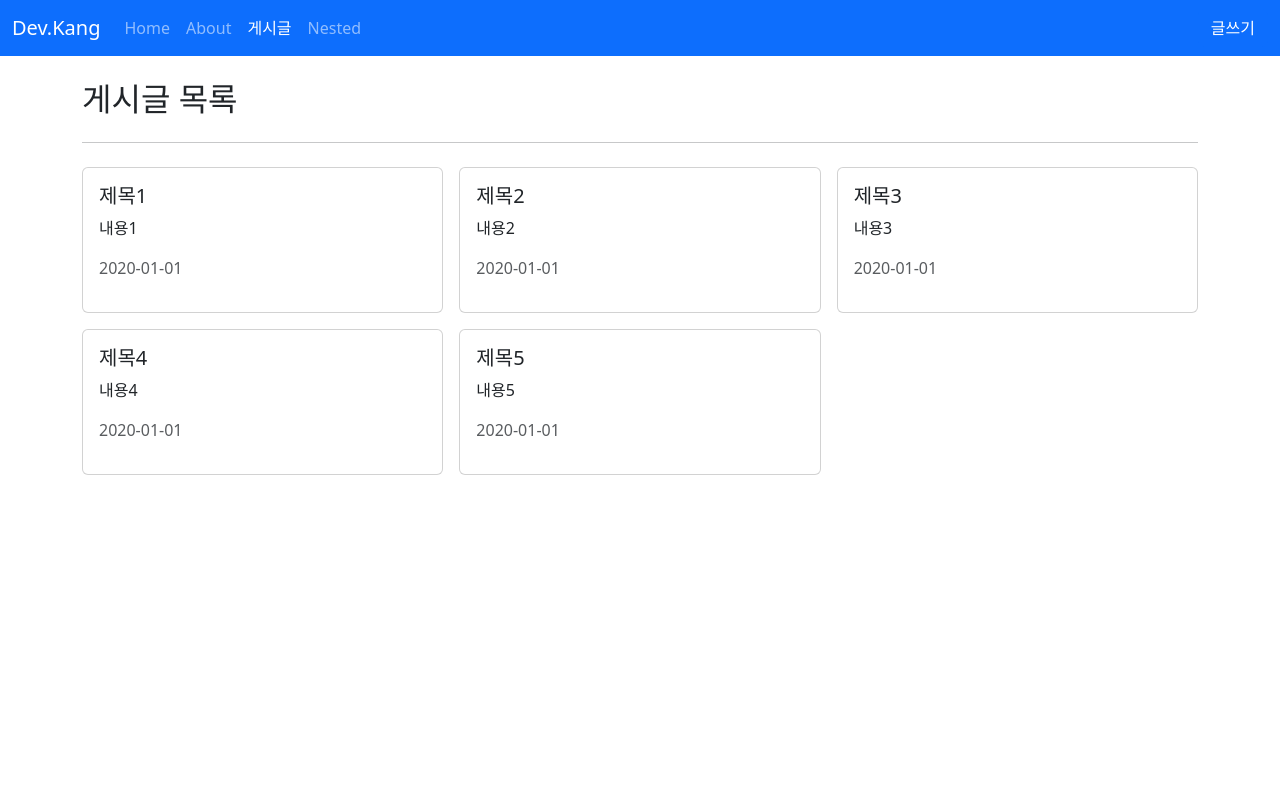
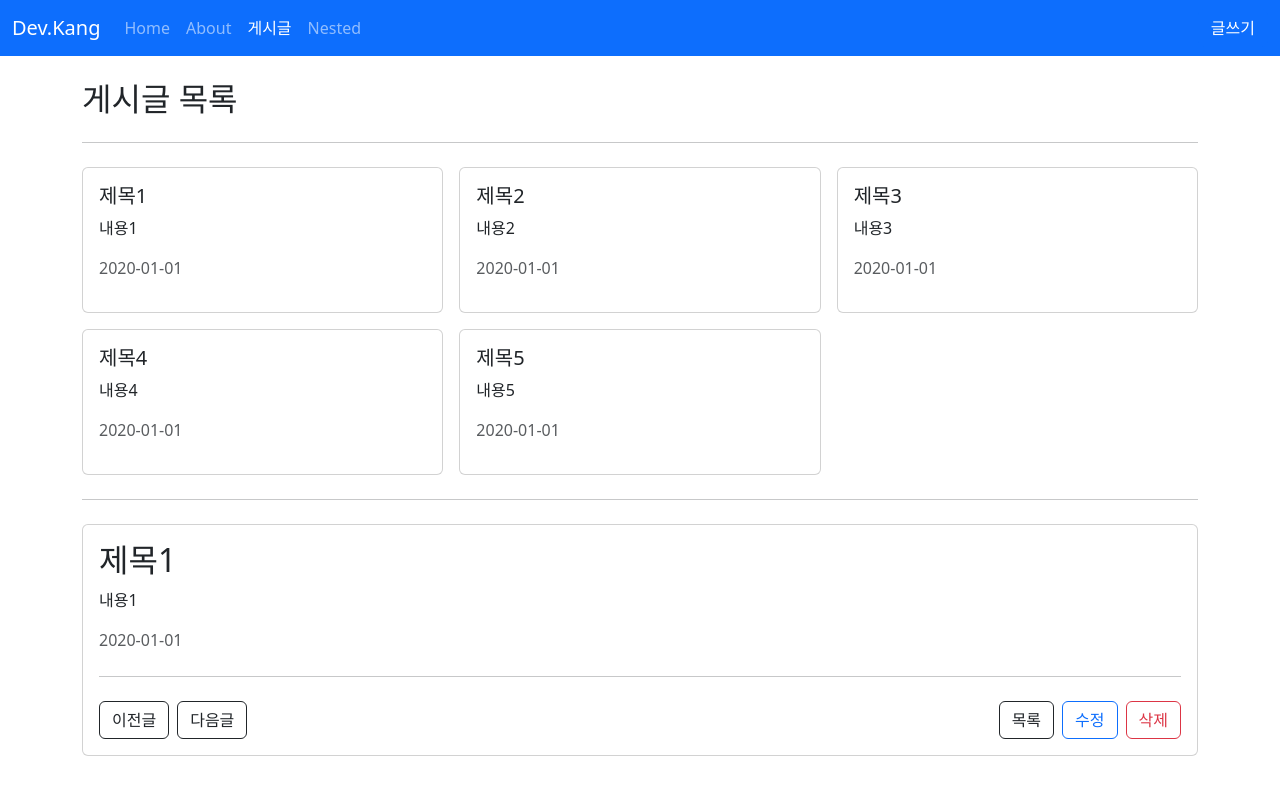
Before and after one commit to Kang-Seonggyu/vue-from_basic_to_actual, a Vue app: page /posts in a window 1280 px wide. Shown: the top 794 px of the page. Built offline with nearby package versions, Linux system fonts and the light colour scheme.

Commit message:
feat : 라우터에서 props 사용

```diff
--- a/src/api/posts.js
+++ b/src/api/posts.js
@@ -9,3 +9,7 @@
 export const getPosts = () => {
 	return posts;
 };
+
+export const getPostById = id => {
+	return posts.find(item => item.id === id);
+};
--- /dev/null
+++ b/src/components/AppCard.vue
@@ -0,0 +1,17 @@
+<template>
+	<div class="card">
+		<div v-if="$slots.haeder" class="card-header">
+			<slot name="header"></slot>
+		</div>
+		<div v-if="$slots.default" class="card-body">
+			<slot></slot>
+		</div>
+		<div v-if="$slots.footer" class="card-footer">
+			<slot name="footer"></slot>
+		</div>
+	</div>
+</template>
+
+<script setup></script>
+
+<style lang="scss" scoped></style>
--- a/src/router/index.js
+++ b/src/router/index.js
@@ -36,6 +36,9 @@
 		path: '/posts/:id',
 		name: 'PostDetail',
 		component: PostDetailView,
+		props: route => ({
+			id: parseInt(route.params.id),
+		}),
 	},
 	{
 		path: '/posts/:id/edit',
--- a/src/views/posts/PostDetailView.vue
+++ b/src/views/posts/PostDetailView.vue
@@ -1,8 +1,8 @@
 <template>
 	<div>
-		<h2>제목</h2>
-		<p>내용</p>
-		<p class="text-muted">2020-01-01</p>
+		<h2>{{ form.title }}</h2>
+		<p>{{ form.content }}</p>
+		<p class="text-muted">{{ form.createdAt }}</p>
 		<hr class="my-4" />
 		<div class="row g-2">
 			<div class="col-auto">
@@ -34,12 +34,25 @@
 
 <script setup>
 import { useRouter } from 'vue-router';
+import { getPostById } from '@/api/posts';
+import { ref } from 'vue';
+
+const props = defineProps({
+	id: Number,
+});
 
 const router = useRouter();
+const form = ref({});
+
+const fetchPost = () => {
+	const data = getPostById(props.id);
+	console.log(getPostById(props));
+	form.value = { ...data };
+};
+fetchPost();
 
 const goPage = route => {
 	router.push(route);
 };
 </script>
-
 <style lang="scss" scoped></style>
--- a/src/views/posts/PostListView.vue
+++ b/src/views/posts/PostListView.vue
@@ -13,10 +13,16 @@
 			</div>
 		</div>
 	</div>
+	<hr class="my-4" />
+	<AppCard>
+		<PostDetailView :id="1" />
+	</AppCard>
 </template>
 
 <script setup>
 import PostItem from '@/components/posts/PostItem.vue';
+import PostDetailView from './PostDetailView.vue';
+import AppCard from '@/components/AppCard.vue';
 import { getPosts } from '@/api/posts';
 import { useRouter } from 'vue-router';
 import { ref } from 'vue';
@@ -30,7 +36,7 @@
 fecthPosts();
 
 const goDetail = id => {
-	router.push(`/posts/${id}`);
+	router.push({ name: 'PostDetail', params: { id } });
 };
 </script>
 
```
